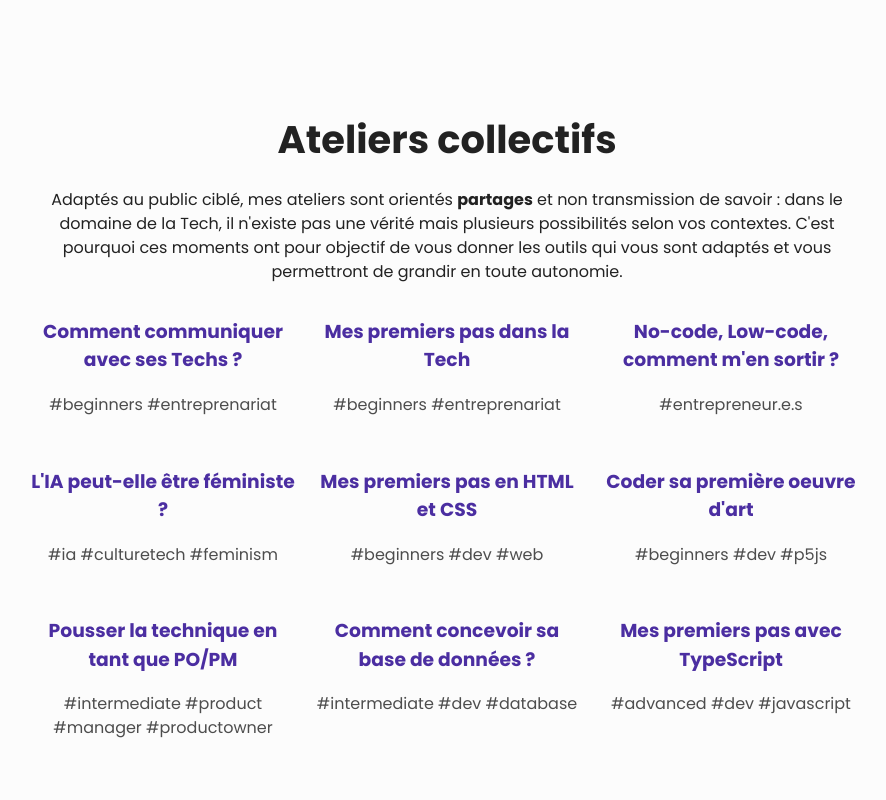
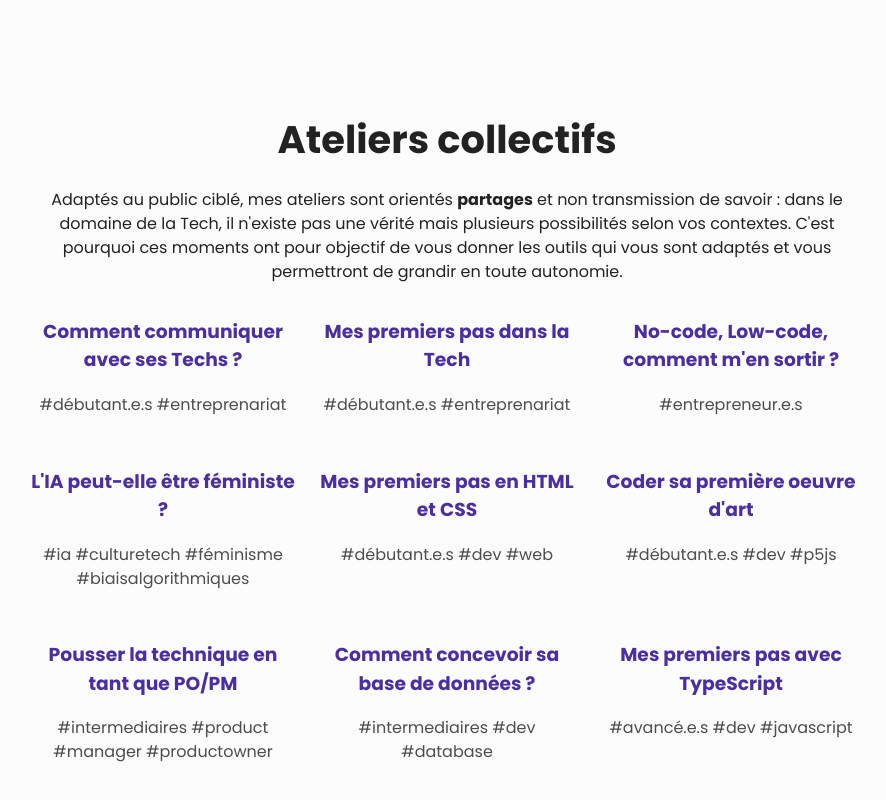
Before and after one commit to sodaexe/xvt-vite, a website built with Vite: page index.html in a window 1280 px wide. Shown: the part 1977-2777 px from the top of the page, without its empty margins (193-1079 px from the left). Built offline with nearby package versions, Linux system fonts and the light colour scheme.

Commit message:
update(content): modify some hashtags to french

```diff
--- a/index.html
+++ b/index.html
@@ -176,11 +176,11 @@
       <div class="grid">
         <div class="workshop">
           <h3>Comment communiquer avec ses Techs ?</h3>
-          <p>#beginners #entreprenariat</p>
+          <p>#débutant.e.s #entreprenariat</p>
         </div>
         <div class="workshop">
           <h3>Mes premiers pas dans la Tech</h3>
-          <p>#beginners #entreprenariat</p>
+          <p>#débutant.e.s #entreprenariat</p>
         </div>
         <div class="workshop">
           <h3>No-code, Low-code, comment m'en sortir ?</h3>
@@ -188,27 +188,27 @@
         </div>
         <div class="workshop">
           <h3>L'IA peut-elle être féministe ?</h3>
-          <p>#ia #culturetech #feminism</p>
+          <p>#ia #culturetech #féminisme #biaisalgorithmiques</p>
         </div>
         <div class="workshop">
           <h3>Mes premiers pas en HTML et CSS</h3>
-          <p>#beginners #dev #web</p>
+          <p>#débutant.e.s #dev #web</p>
         </div>
         <div class="workshop">
           <h3>Coder sa première oeuvre d'art</h3>
-          <p>#beginners #dev #p5js</p>
+          <p>#débutant.e.s #dev #p5js</p>
         </div>
         <div class="workshop">
           <h3>Pousser la technique en tant que PO/PM</h3>
-          <p>#intermediate #product #manager #productowner</p>
+          <p>#intermediaires #product #manager #productowner</p>
         </div>
         <div class="workshop">
           <h3>Comment concevoir sa base de données ?</h3>
-          <p>#intermediate #dev #database</p>
+          <p>#intermediaires #dev #database</p>
         </div>
         <div class="workshop">
           <h3>Mes premiers pas avec TypeScript</h3>
-          <p>#advanced #dev #javascript</p>
+          <p>#avancé.e.s #dev #javascript</p>
         </div>
       </div>
     </section>
```
